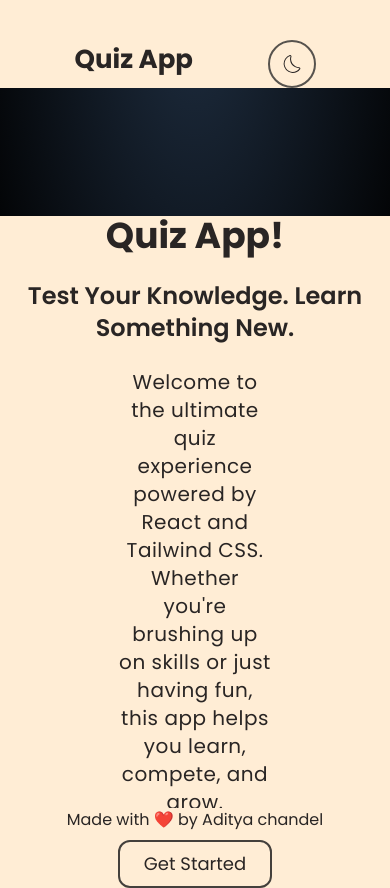
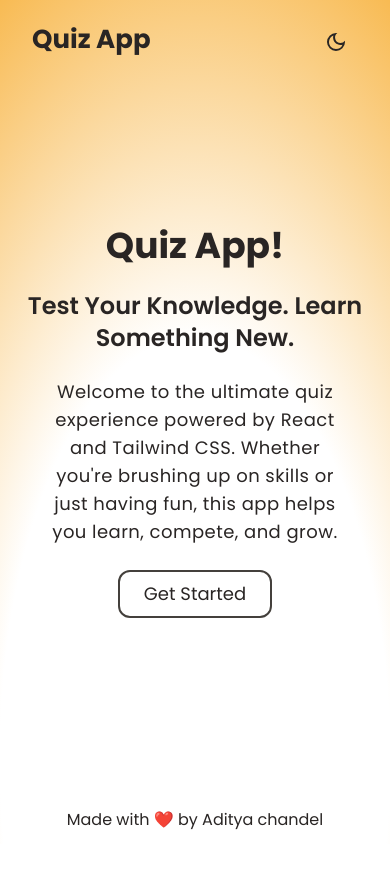
Before and after one commit to TonyStark-19/Quiz-app, a React (Create React App) app: page / in a window 390 px wide. After the commit the page ends 844 px from the top, so only its background shows below. Built offline with nearby package versions, Linux system fonts and the light colour scheme.

Commit message:
Added UI improvements and responsiveness

```diff
--- a/src/Components/Footer.jsx
+++ b/src/Components/Footer.jsx
@@ -2,7 +2,7 @@
 export function Footer() {
     return (
         <div className='absolute bottom-3 flex justify-center items-center w-full font-poppins
-        bg-orange-100 dark:bg-transparent text-stone-800 dark:text-white'>
+        text-stone-800 dark:text-white'>
             <p>Made with ❤️ by Aditya chandel</p>
         </div>
     )
--- a/src/Components/Navbar.jsx
+++ b/src/Components/Navbar.jsx
@@ -5,7 +5,8 @@ import { useEffect, useState } from 'react';
 import { Link } from 'react-router-dom';
 
 // react icons
-import { CiLight, CiDark } from "react-icons/ci";
+import { CiLight } from "react-icons/ci";
+import { MdOutlineDarkMode } from "react-icons/md";
 
 // navbar component
 export function Navbar({ disableNav }) {
@@ -26,13 +27,14 @@ export function Navbar({ disableNav }) {
         }
     }, [isDark]);
 
+    // toggle button
     const toggleTheme = () => {
         setIsDark(!isDark);
     };
 
     return (
-        <div className="flex justify-evenly flex-row w-full
-        border-stone-800 dark:border-white bg-orange-100 dark:bg-transparent pt-10 font-poppins">
+        <div className="flex a:justify-evenly b:justify-around d:justify-between flex-row w-full border-stone-800
+        dark:border-white font-poppins a:pt-10 d:pt-5 b:px-0 d:px-8">
             <div className="text-[26px] font-bold text-stone-800 dark:text-white">
                 {disableNav ? (
                     <span className="cursor-not-allowed opacity-50
@@ -46,11 +48,10 @@ export function Navbar({ disableNav }) {
 
             <button
                 onClick={toggleTheme}
-                className="p-2.5 rounded-full
-                text-stone-800 dark:text-white border-2 border-stone-600 dark:border-transparent
-                hover:bg-stone-600 hover:text-white dark:hover:bg-gray-800 transition"
+                className="p-2.5 rounded-full text-stone-800 dark:text-white hover:bg-[#f59e0b]/40
+                hover:text-white dark:hover:bg-gray-800 transition"
             >
-                {isDark ? <CiLight className='text-2xl' /> : < CiDark className='text-2xl' />}
+                {isDark ? <CiLight className='text-2xl' /> : < MdOutlineDarkMode className='text-2xl' />}
             </button>
         </div>
     )
--- a/src/pages/category.jsx
+++ b/src/pages/category.jsx
@@ -30,10 +30,9 @@ export default function CategoryPage() {
     }, []);
 
     return (
-        <div className="min-h-screen relative"
-            style={{
-                background: "radial-gradient(ellipse 90% 90% at 50% 0%, rgba(120, 180, 255, 0.25), transparent 70%), #000000",
-            }}>
+        <div className="min-h-screen w-full relative
+            bg-[radial-gradient(125%_125%_at_50%_77%,#ffffff_40%,#f59e0b_100%)]
+            dark:bg-[radial-gradient(ellipse_90%_90%_at_50%_0%,rgba(120,180,255,0.25)_0%,transparent_70%)] dark:bg-black">
             <Navbar />
             <CategoryContent />
             <Footer />
@@ -122,9 +121,9 @@ function CategoryContent() {
 
     return (
         <div className="flex flex-col justify-center items-center gap-6 pt-14 pb-8 w-full h-full font-poppins
-        bg-orange-100 dark:bg-transparent text-stone-800 dark:text-white">
-            <h1 data-aos="fade-down" className="font-bold text-center mt-8 mb-4 pb-8 border-white/30 border-b-2 w-[75%]
-            a:text-6xl b:text-5xl d:text-4xl d:px-4">Choose Quiz Category</h1>
+        text-stone-800 dark:text-white">
+            <h1 data-aos="fade-down" className="font-bold text-center mt-8 mb-4 border-stone-800 dark:border-white/30
+            border-b-2 w-[75%] e:text-6xl a:text-[50px] b:text-[40px] d:text-[35px] d:px-4 a:pb-8 d:pb-4">Choose Quiz Category</h1>
 
             <div className="pb-10 px-5 mb-12 flex-wrap flex justify-center flex-row min-[500px]:gap-6 max-[500px]:gap-4
             a:pt-5 b:pt-5 d:pt-8">
@@ -142,8 +141,7 @@ function CategoryContent() {
 
                         <button
                             className="rounded-md p-1.5 mt-3
-                            bg-stone-600 dark:bg-gray-800 hover:bg-stone-700 dark:hover:bg-gray-900 text-orange-50
-                            dark:text-white"
+                            bg-stone-600 dark:bg-gray-800 hover:bg-stone-700 dark:hover:bg-gray-900 text-white"
                             onClick={() => navigate(`/quiz/${arr.title.split(" ")[0].toLowerCase()}`)}
                         >
                             Start Quiz
--- a/src/pages/home.jsx
+++ b/src/pages/home.jsx
@@ -24,14 +24,13 @@ export default function Home() {
     }, []);
 
     return (
-        <div className="h-screen w-full"
-            style={{
-                background: "radial-gradient(ellipse 90% 90% at 50% 0%, rgba(120, 180, 255, 0.25), transparent 70%), #000000",
-            }}>
-            <Navbar />
-            <div className="flex justify-center items-center">
-                <Content />
+        <div className="h-screen w-full
+            bg-[radial-gradient(125%_125%_at_50%_90%,#ffffff_40%,#f59e0b_100%)]
+            dark:bg-[radial-gradient(ellipse_90%_90%_at_50%_0%,rgba(120,180,255,0.25)_0%,transparent_70%)] dark:bg-black">
+            <div className="fixed w-full">
+                <Navbar />
             </div>
+            <Content />
             <Footer />
         </div>
     )
@@ -40,26 +39,24 @@ export default function Home() {
 // content
 function Content() {
     return (
-        <div className="z-1 w-full h-full font-poppins mt-32
-         bg-orange-100 dark:bg-transparent text-stone-800 dark:text-white">
-            <div className='flex justify-center items-center flex-col gap-5
-            c:px-5 d:px-0'>
-                <h1 className="font-bold text-center mb-1
-                a:text-7xl b:text-6xl c:text-5xl d:text-4xl" data-aos="fade-up" data-aos-delay="200">Quiz App!</h1>
+        <div className="w-full h-full flex justify-center items-center font-poppins text-stone-800 dark:text-white">
+            <div className='flex justify-center items-center flex-col gap-5 c:px-5 d:px-0'>
+                <h1 className="font-bold text-center mb-1 e:text-7xl a:text-6xl b:text-5xl d:text-4xl"
+                    data-aos="fade-up" data-aos-delay="200">Quiz App!</h1>
 
-                <h2 className="text-center font-semibold w-full mb-1
-                c:text-3xl d:text-2xl" data-aos="fade-up" data-aos-delay="300">Test Your Knowledge. Learn Something New.</h2>
+                <h2 className="text-center font-semibold w-full mb-1 e:text-3xl d:text-2xl"
+                    data-aos="fade-up" data-aos-delay="300">Test Your Knowledge. Learn Something New.</h2>
 
-                <p className="text-center text-xl w-[40%] tracking-wide mb-1" data-aos="fade-up" data-aos-delay="400">
+                <p className="text-center text-xl tracking-wide mb-1 e:text-xl d:text-[18px] e:w-[40%] a:w-[50%]
+                b:w-[60%] d:w-[80%]" data-aos="fade-up" data-aos-delay="400">
                     Welcome to the ultimate quiz experience powered by React and Tailwind CSS.
                     Whether you're brushing up on skills or just having fun, this app helps you learn, compete, and grow.
                 </p>
 
                 <Link to="/pages/category" data-aos="fade-up" data-aos-delay="500">
-                    <button className="py-2 px-6 text-lg rounded-xl
-                    border-2 border-stone-700 dark:border-gray-800 hover:bg-stone-700
-                    hover:text-orange-50 hover:dark:bg-gray-800
-                    text-stone-800 dark:text-white bg-transparent dark:bg-transparent">Get Started</button>
+                    <button className="py-2 px-6 text-lg rounded-xl border-2 border-stone-700 dark:border-gray-800
+                    hover:bg-stone-700 hover:text-white hover:dark:bg-gray-800 text-stone-800 dark:text-white
+                    bg-transparent">Get Started</button>
                 </Link>
             </div>
         </div>
--- a/src/pages/quizpage.jsx
+++ b/src/pages/quizpage.jsx
@@ -30,10 +30,9 @@ export default function QuizPage() {
     const [showResult, setShowResult] = useState(false);
 
     return (
-        <div className="min-h-screen relative"
-            style={{
-                background: "radial-gradient(ellipse 90% 90% at 50% 0%, rgba(120, 180, 255, 0.25), transparent 70%), #000000",
-            }}>
+        <div className="min-h-screen w-full relative
+            bg-[radial-gradient(125%_125%_at_50%_80%,#ffffff_40%,#f59e0b_100%)]
+            dark:bg-[radial-gradient(ellipse_90%_90%_at_50%_0%,rgba(120,180,255,0.25)_0%,transparent_70%)] dark:bg-black">
             <Navbar disableNav={!showResult} />
             <Quiz showResult={showResult} setShowResult={setShowResult} />
             <Footer />
@@ -125,21 +124,20 @@ function Quiz({ showResult, setShowResult }) {
 
     return (
         <div className="pt-20 px-5 pb-16 flex items-center flex-col min-h-screen
-            bg-orange-100 dark:bg-transparent text-stone-800 dark:text-white">
-            <h1 data-aos="fade-down" className="font-bold capitalize
-            c:mb-10 d:text-5xl d:mb-8">{category} Quiz</h1>
+             text-stone-800 dark:text-white">
+            <h1 data-aos="fade-down" className="font-bold capitalize border-stone-800 dark:border-white/30 border-b-2
+            e:w-[50%] d:w-[70%] text-center e:pb-8 d:pb-4 c:mb-10 e:text-5xl b:text-[40px] d:text-[35px]  d:mb-8">{category} Quiz</h1>
 
-            <div data-aos="fade-up" className="border-2 border-stone-700 dark:border-white rounded-lg
-                b:max-w-xl b:w-full max-b:w-full a:py-5 a:px-6 d:py-4 d:px-5">
-                <p className="mb-4 font-semibold
-                b:text-2xl d:text-xl">
+            <div data-aos="fade-up" className="border-2 border-stone-800 dark:border-white/30 dark:border-white rounded-lg
+                e:w-[60%] a:w-[80%] b:w-[85%] d:w-[95%] a:py-5 a:px-6 d:py-4 d:px-5">
+                <p className="mb-4 font-semibold b:text-2xl d:text-xl">
                     Q {current + 1} : {currentQuestion.question}
                 </p>
 
                 {currentQuestion.options.map((opt, i) => (
                     <div key={i} className="tracking-wide mb-3">
                         <label className="cursor-pointer rounded-md flex items-center
-                        bg-stone-600 dark:bg-gray-800 text-orange-100 dark:text-white
+                        bg-stone-600 dark:bg-gray-800 text-white dark:text-white
                         dark:hover:bg-gray-800/70 hover:bg-stone-700
                         c:p-3 c:pl-5 d:p-2 d:pl-4 c:text-xl max-c:text-[18px]">
                             <input
--- a/tailwind.config.js
+++ b/tailwind.config.js
@@ -10,6 +10,7 @@ module.exports = {
         'b': '700px',
         'c': '500px',
         'd': '300px',
+        'e': '1200px'
       },
     },
   },
```
